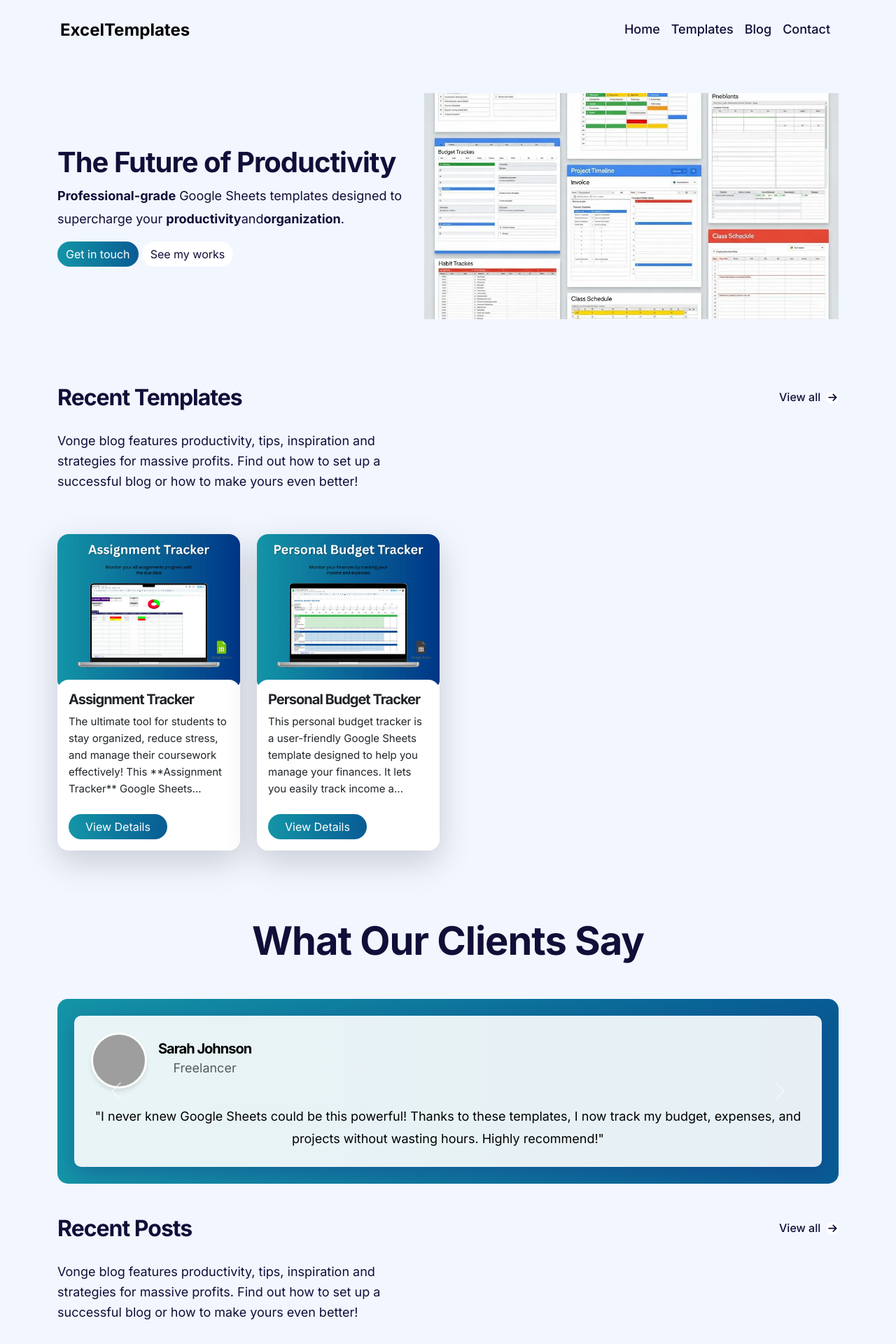
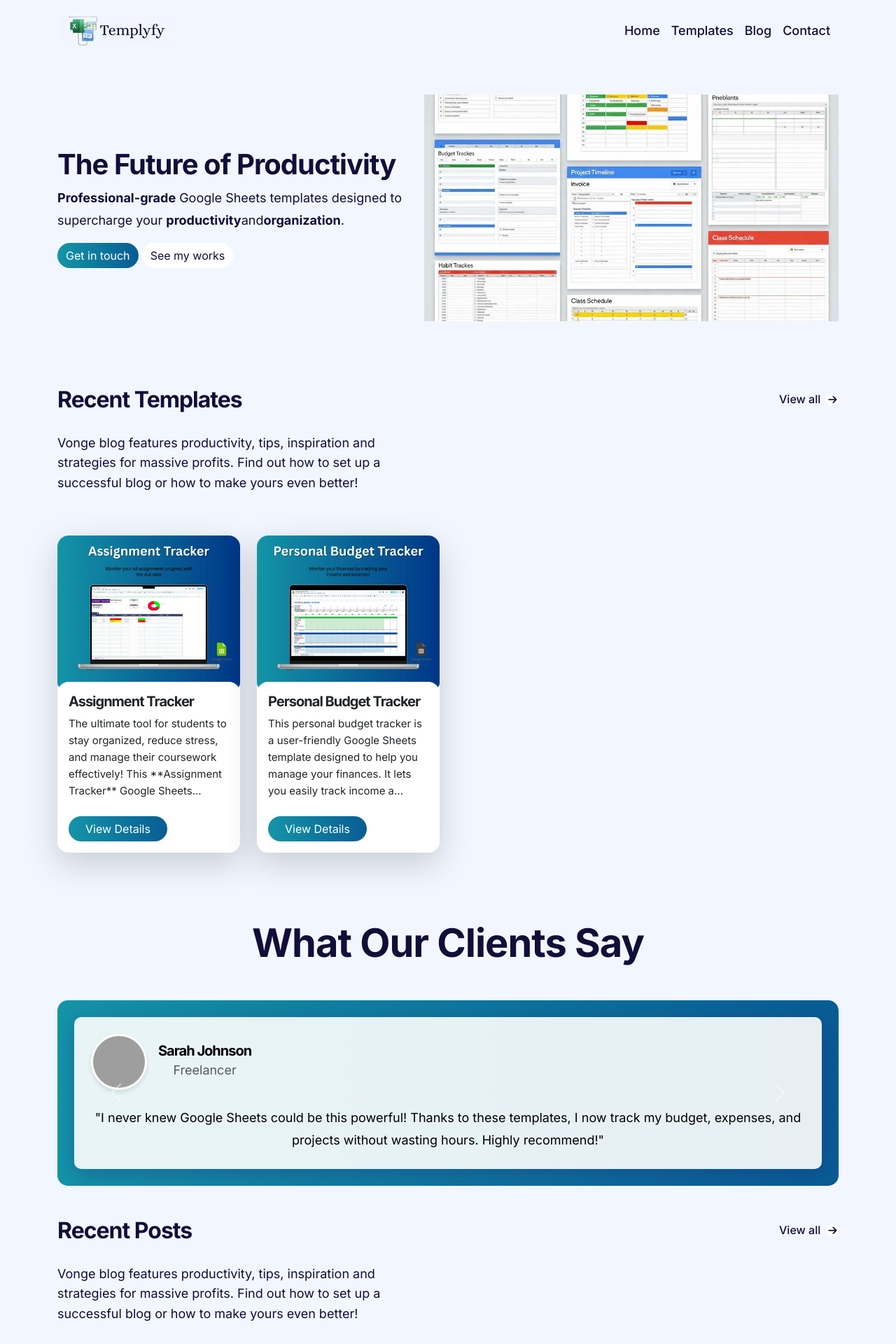
Before and after one commit to ankushgupta003/ExcelTemplates, a Jekyll site: the page built from index.html, in a window 1280 px wide. Shown: the top 1920 px of the page at 70% size. Built offline with Jekyll 4.4.1, drawn with Linux system fonts in a browser that asks for light colours; a style sheet for code colours, icons or effects is not loaded; some of the changed text lies outside the part shown; grey boxes are pictures that could not be loaded.

Commit message:
logo added

```diff
--- a/_config.yml
+++ b/_config.yml
@@ -1,4 +1,4 @@
-title: ExcelTemplates
+title: Templyfy
 email: guptankush1@gmail.com
 description: >- # this means to ignore newlines until "baseurl:"
   Write an awesome description for your new site here. You can edit this
--- /dev/null
+++ b/_includes/favicon.html
@@ -0,0 +1,21 @@
+<link
+  rel="apple-touch-icon"
+  sizes="180x180"
+  href="{{ site.baseurl }}/images/apple-touch-icon.png"
+/>
+<link
+  rel="icon"
+  type="image/png"
+  sizes="32x32"
+  href="{{ site.baseurl }}/images/favicon-32x32.png"
+/>
+<link
+  rel="icon"
+  type="image/png"
+  sizes="16x16"
+  href="{{ site.baseurl }}/images/favicon-16x16.png"
+/>
+<link
+  rel="manifest"
+  href="{{ site.baseurl }}/images/favicon/site.webmanifest"
+/>
--- a/_includes/header.html
+++ b/_includes/header.html
@@ -1,8 +1,8 @@
 <header>
   <nav class="navbar navbar-expand-lg container py-3 px-3">
     <a class="navbar-brand fw-bold fs-4" href="{{ site.baseurl }}/"
-      >{{ site.title }}</a
-    >
+      ><img src="/images/logo.webp"
+    /></a>
     <button
       class="navbar-toggler"
       type="button"
--- a/_layouts/default.html
+++ b/_layouts/default.html
@@ -1,7 +1,7 @@
 <!DOCTYPE html>
 <html lang="en">
   <head>
-    {% seo %}
+    {% seo %} {% include favicon.html %}
     <meta charset="UTF-8" />
     <meta name="viewport" content="width=device-width, initial-scale=1.0" />
     <title>{{ page.title }} | {{ site.title }}</title>
--- a/_layouts/template.html
+++ b/_layouts/template.html
@@ -1,7 +1,7 @@
 <!DOCTYPE html>
 <html lang="en">
   <head>
-    {% seo %}
+    {% seo %}{%include favicon.html%}
     <meta charset="UTF-8" />
     <meta name="viewport" content="width=device-width, initial-scale=1.0" />
     <title>{{ page.title }} | {{ site.title }}</title>
--- a/css/main.css
+++ b/css/main.css
@@ -147,14 +147,12 @@ h6 {
   color: #e5e7eb;
 }
 
-.navbar-brand {
-  transition: transform 0.3s ease;
+.navbar-toggler {
+  border: none;
 }
-
-.navbar-brand:hover {
-  transform: scale(1.05);
+.navbar-toggler:focus {
+  box-shadow: none;
 }
-
 /* BLOG-POST PAGE */
 .post-image {
   position: relative;
--- a/index.html
+++ b/index.html
@@ -2,7 +2,7 @@
 layout: default
 title: Home
 description: Your central hub for high-quality Google Sheets templates. Find the perfect solution for project management, event planning, data tracking, and more to organize your life and work.
-image: /images/ExcelTemplates.png
+image: /images/Templyfy.png
 ---
 
 <!-- Hero Section -->
```
Also changed, not shown: images/favicon/android-chrome-192x192.png (added), images/favicon/android-chrome-512x512.png (added), images/favicon/apple-touch-icon.png (added), images/favicon/favicon-16x16.png (added), images/favicon/favicon-32x32.png (added), images/favicon/favicon.ico (added), images/favicon/site.webmanifest (added), images/logo.webp (added).
